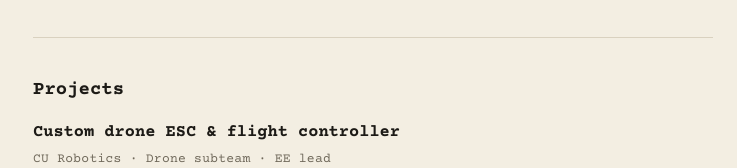
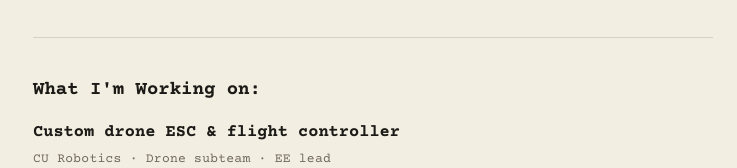
Before and after one commit to coolerzanu/coolerzanu.github.io, a plain HTML site: page index.html in a window 1280 px wide. Shown: the part 1274-1442 px from the top of the page, without its empty margins (267-1004 px from the left). Drawn offline with nearby package versions, Linux system fonts and the light colour scheme.

Commit message:
Update index.html

```diff
--- a/index.html
+++ b/index.html
@@ -368,7 +368,7 @@ body.locked { overflow: hidden; }
     <hr>
 
     <section class="section" id="projects">
-      <h2>Projects</h2>
+      <h2>What I'm Working on:</h2>
       <ul class="list projects" id="project-list"></ul>
     </section>
 
```
